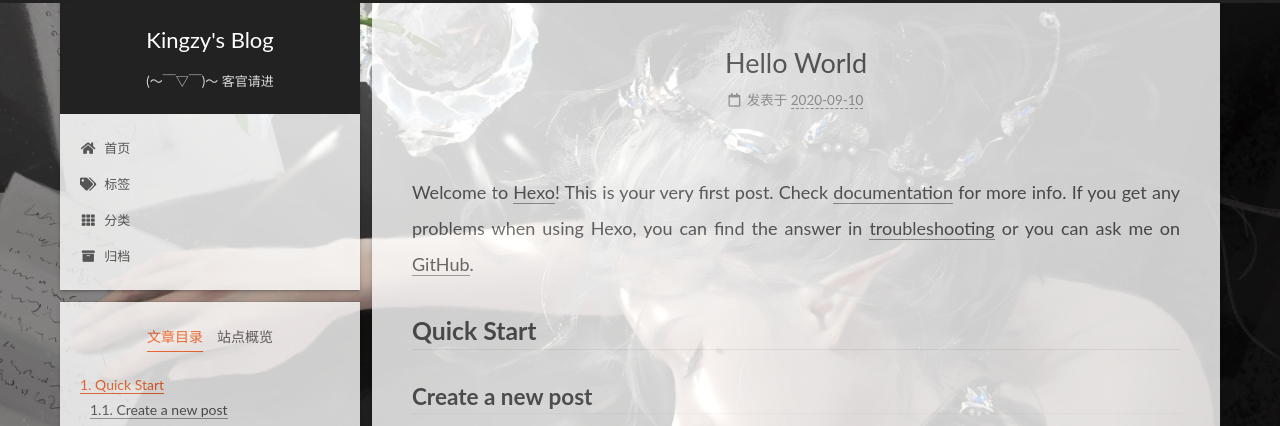
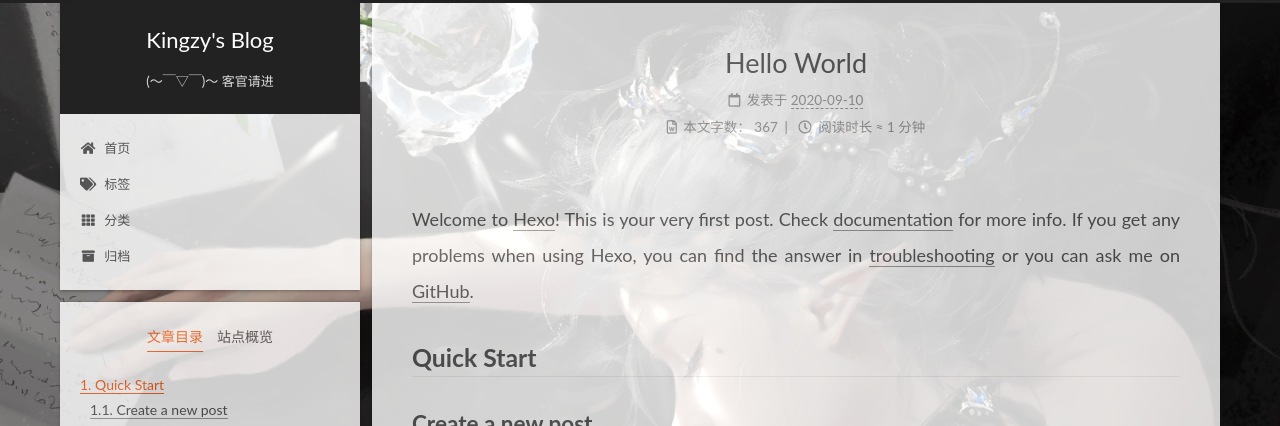
Before and after one commit to Kingzy-Chen/Kingzy-Chen.github.io, a plain HTML site: page 2020/09/10/hello-world/index.html in a window 1280 px wide. Shown: the top 426 px of the page. Drawn offline with nearby package versions, Linux system fonts and the light colour scheme; no server answers.

Commit message:
Site updated: 2020-09-16 23:00:47

```diff
--- a/2020/09/10/hello-world/index.html
+++ b/2020/09/10/hello-world/index.html
@@ -91,6 +91,8 @@
   </style>
 </noscript>
 
+
+  <script type="text/javascript" src="/js/src/click-love.js"></script>
 </head>
 
 <body itemscope itemtype="http://schema.org/WebPage" class="use-motion">
@@ -281,6 +283,22 @@
     </span>
 
 
+      </div>
+      <div class="post-meta">
+    <span class="post-meta-item" title="本文字数">
+      <span class="post-meta-item-icon">
+        <i class="far fa-file-word"></i>
+      </span>
+      <span class="post-meta-item-text">本文字数：</span>
+      <span>367</span>
+    </span>
+    <span class="post-meta-item" title="阅读时长">
+      <span class="post-meta-item-icon">
+        <i class="far fa-clock"></i>
+      </span>
+      <span class="post-meta-item-text">阅读时长 &asymp;</span>
+      <span>1 分钟</span>
+    </span>
 </div>
 
         </div>
@@ -381,8 +399,11 @@
   </span>
   <span class="author" itemprop="copyrightHolder">Kingzy</span>
 </div>
+
+<!--
   <div class="powered-by">由 <a href="https://hexo.io/" class="theme-link" rel="noopener" target="_blank">Hexo</a> & <a href="https://theme-next.js.org/" class="theme-link" rel="noopener" target="_blank">NexT.Gemini</a> 强力驱动
   </div>
+-->
 
     </div>
   </footer>
```
Also changed, not shown: archives/2020/09/index.html (+5 -0 lines), archives/2020/index.html (+5 -0 lines), archives/index.html (+5 -0 lines), categories/index.html (+5 -0 lines), index.html (+21 -0 lines), js/src/click-love.js (added, +1 -0 lines), tags/index.html (+5 -0 lines).
